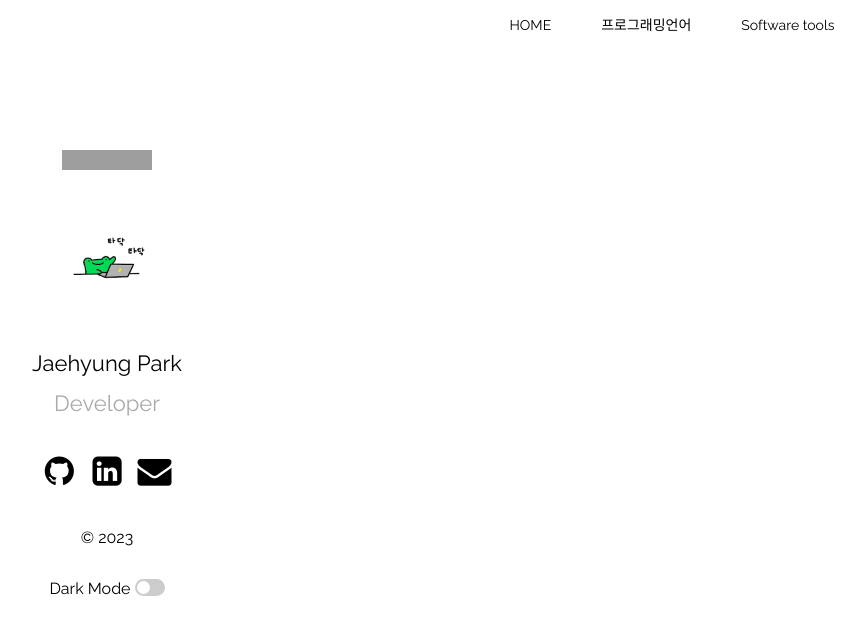
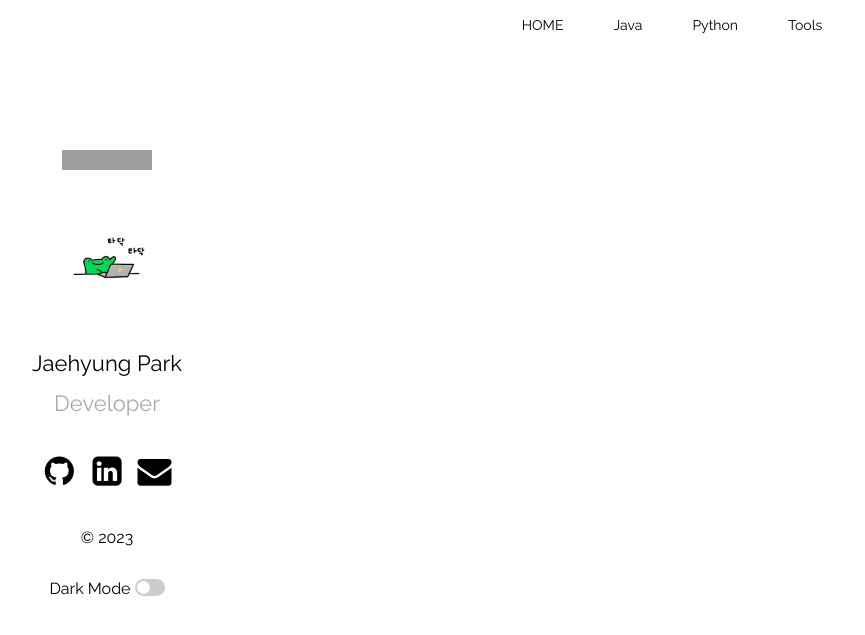
Before and after one commit to jbro321/jbro321.github.io, a Jekyll site: the page built from category/Tools.md, in a window 1280 px wide. Shown: the top 635 px of the page, without its empty margins (78-943 px from the left). Built offline with Jekyll 4.4.1, drawn with Linux system fonts in a browser that asks for light colours; grey boxes are pictures that could not be loaded.

Commit message:
edit category

```diff
--- a/_layouts/default.html
+++ b/_layouts/default.html
@@ -170,14 +170,20 @@
           <!-- HOME category -->
           <li><a href="/" class="ctext">HOME</a></li>
           <!-- main category1 -->
-          <li><a href="/category/Programming_Language" class="ctext">프로그래밍언어</a>
+          <li><a href="/category/Java" class="ctext">Java</a>
           <ul>
             <li><a href="/category/Java" class="ctext">Java</a></li>
+            <li><a href="/category/Spring" class="ctext">Spring</a></li>
+          </ul>
+          </li>
+          <!-- main category2 -->
+          <li><a href="/category/Python" class="ctext">Python</a>
+          <ul>
             <li><a href="/category/Python" class="ctext">Python</a></li>
           </ul>
           </li>
-          <!-- main category2 -->
-          <li><a href="/category/Software_tools" class="ctext">Software tools</a>
+          <!-- main category3 -->
+          <li><a href="/category/Tools" class="ctext">Tools</a>
           <ul>
             <li><a href="/category/Git" class="ctext">Git</a></li>
             <li><a href="/category/Conda" class="ctext">Conda</a></li>
--- a/_posts/2019-03-23-welcome-to-jekyll copy.markdown
+++ b/_posts/Java/2019-03-23-welcome-to-jekyll copy.markdown
@@ -2,7 +2,7 @@
 layout: post
 title:  "Integrating razorpay into your webapp"
 date:   2019-03-23 21:03:36 +0530
-categories: Javascript NodeJS test etc
+categories: Javascript NodeJS Java
 ---
 Lorem ipsum dolor sit amet, consectetur adipisicing elit, sed do eiusmod tempor incididunt ut labore et dolore magna aliqua. Ut enim ad minim veniam, quis nostrud exercitation ullamco laboris nisi ut aliquip ex ea commodo consequat. Duis aute irure dolor in reprehenderit in voluptate velit esse
 
--- a/_posts/2019-03-23-welcome-to-jekyll.markdown
+++ b/_posts/Java/2019-03-23-welcome-to-jekyll.markdown
@@ -2,7 +2,7 @@
 layout: post
 title:  "Integrating razorpay into your webapp"
 date:   2019-03-23 21:03:36 +0530
-categories: Javascript NodeJS test1 etc
+categories: Javascript NodeJS Java
 ---
 Lorem ipsum dolor sit amet, consectetur adipisicing elit, sed do eiusmod tempor incididunt ut labore et dolore magna aliqua. Ut enim ad minim veniam, quis nostrud exercitation ullamco laboris nisi ut aliquip ex ea commodo consequat. Duis aute irure dolor in reprehenderit in voluptate velit esse
 
--- a/category/Software_tools.md
+++ b/category/Tools.md
@@ -2,6 +2,6 @@
 
 layout: category
 
-title: 'Software_tools'
+title: 'Tools'
 
 ---
```
Also changed, not shown: category/Programming_Language.md (deleted, +0 -7 lines).
